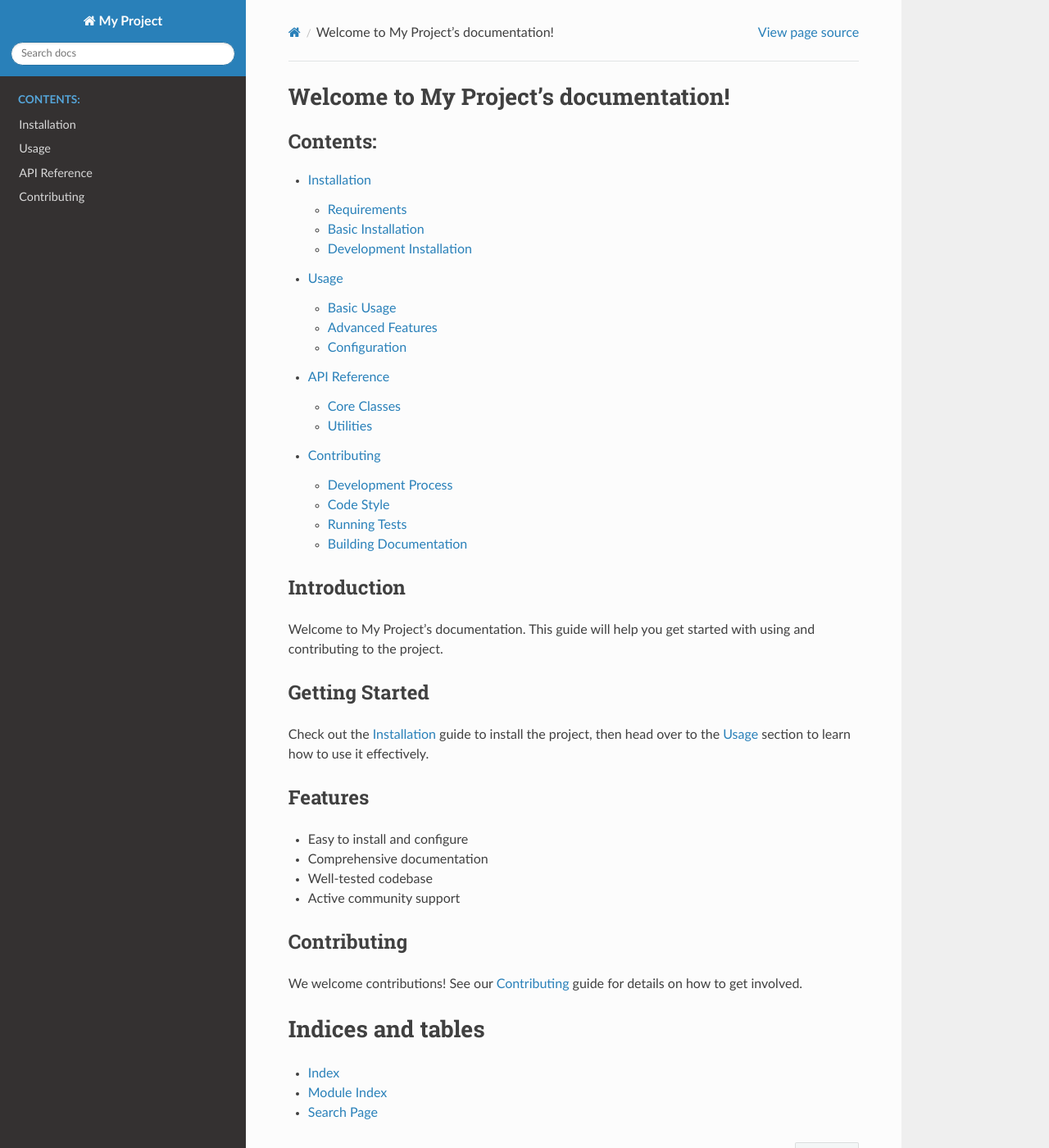
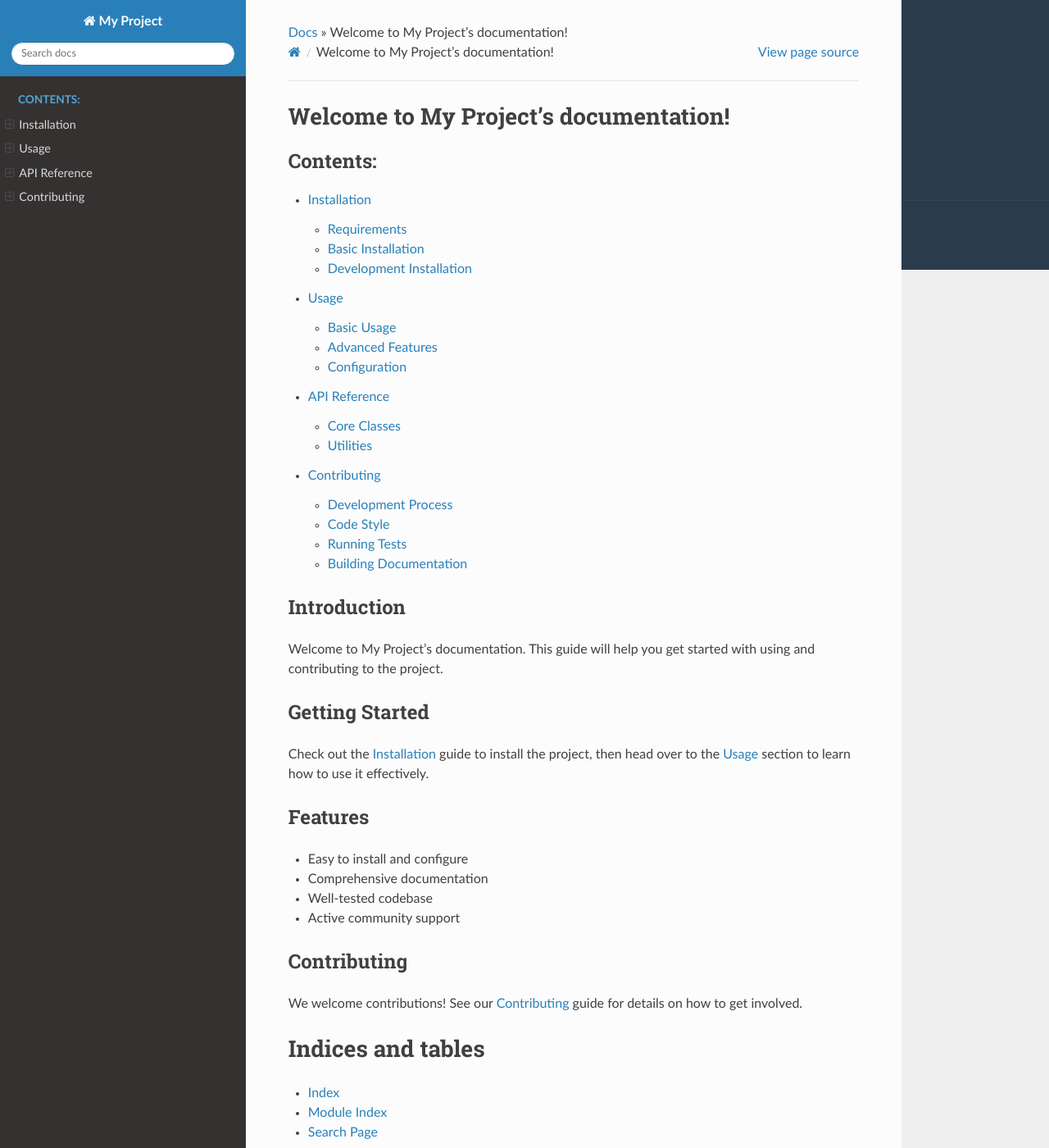
Before and after one commit to princesmith32/home, a Sphinx documentation site: the page built from docs/index.rst, in a window 1280 px wide and 1400 px high. Shown: the whole window at 82% size. Built offline with Sphinx 7.4.7 and the Read the Docs theme 3.1.0, drawn with Linux system fonts in a browser that asks for light colours.

Commit message:
Add files via upload

```diff
--- /dev/null
+++ b/docs/_static/custom.css
@@ -0,0 +1,75 @@
+/* Custom styles for documentation */
+.footer {
+  padding: 2rem 0;
+  background-color: #2c3e50;
+  color: #ecf0f1;
+}
+
+.footer-content {
+  display: flex;
+  justify-content: space-around;
+  flex-wrap: wrap;
+  max-width: 1200px;
+  margin: 0 auto;
+}
+
+.footer-section {
+  margin: 1rem;
+}
+
+.footer-section h4 {
+  color: #ffffff;
+  margin-bottom: 1rem;
+}
+
+.footer-section ul {
+  list-style: none;
+  padding: 0;
+}
+
+.footer-section ul li {
+  margin-bottom: 0.5rem;
+}
+
+.footer-section a {
+  color: #ecf0f1;
+  text-decoration: none;
+}
+
+.footer-section a:hover {
+  color: #3498db;
+}
+
+.footer-bottom {
+  text-align: center;
+  margin-top: 2rem;
+  padding-top: 1rem;
+  border-top: 1px solid #34495e;
+}
+
+.search-container {
+  margin: 1rem 0;
+}
+
+.visually-hidden {
+  position: absolute;
+  width: 1px;
+  height: 1px;
+  padding: 0;
+  margin: -1px;
+  overflow: hidden;
+  clip: rect(0, 0, 0, 0);
+  border: 0;
+}
+
+/* Responsive design */
+@media (max-width: 768px) {
+  .footer-content {
+    flex-direction: column;
+    padding: 0 1rem;
+  }
+
+  .footer-section {
+    margin: 1rem 0;
+  }
+}
--- /dev/null
+++ b/docs/_templates/breadcrumbs.html
@@ -0,0 +1,13 @@
+{% extends "!breadcrumbs.html" %}
+{%- block breadcrumbs %}
+<nav class="breadcrumbs" role="navigation" aria-label="breadcrumbs navigation">
+  <ul class="wy-breadcrumbs">
+    <li><a href="{{ pathto(master_doc) }}">Docs</a> &raquo;</li>
+    {% for doc in parents %}
+      <li><a href="{{ doc.link|e }}">{{ doc.title }}</a> &raquo;</li>
+    {% endfor %}
+    <li>{{ title }}</li>
+  </ul>
+</nav>
+{{ super() }}
+{%- endblock %}
--- /dev/null
+++ b/docs/_templates/layout.html
@@ -0,0 +1,39 @@
+{% extends "!layout.html" %}
+
+{%- block extrahead %}
+<meta charset="utf-8">
+<meta name="viewport" content="width=device-width, initial-scale=1.0">
+<meta name="description" content="Documentation for My Project - A comprehensive Python library">
+<meta name="author" content="Author Name">
+{{ super() }}
+{%- endblock %}
+
+{%- block footer %}
+<footer class="footer">
+  <div class="container">
+    <div class="footer-content">
+      <div class="footer-section">
+        <h4>Quick Links</h4>
+        <ul>
+          <li><a href="{{ pathto('installation') }}">Installation</a></li>
+          <li><a href="{{ pathto('usage') }}">Usage Guide</a></li>
+          <li><a href="{{ pathto('api') }}">API Reference</a></li>
+          <li><a href="{{ pathto('contributing') }}">Contributing</a></li>
+        </ul>
+      </div>
+      <div class="footer-section">
+        <h4>Resources</h4>
+        <ul>
+          <li><a href="https://github.com/username/my-project">GitHub Repository</a></li>
+          <li><a href="{{ pathto('genindex') }}">Index</a></li>
+          <li><a href="{{ pathto('search') }}">Search</a></li>
+        </ul>
+      </div>
+    </div>
+    <div class="footer-bottom">
+      <p>&copy; {{ copyright }}. Built with <a href="https://www.sphinx-doc.org/">Sphinx</a>.</p>
+    </div>
+  </div>
+</footer>
+{{ super() }}
+{%- endblock %}
--- /dev/null
+++ b/docs/_templates/searchbox.html
@@ -0,0 +1,12 @@
+{% extends "!searchbox.html" %}
+{%- block extrahead %}
+<div role="search" class="search-container">
+  <form id="rtd-search-form" class="wy-form" action="{{ pathto('search') }}" method="get">
+    <label for="q" class="visually-hidden">Search Documentation</label>
+    <input type="text" name="q" id="q" placeholder="Search docs" aria-label="Search documentation">
+    <input type="hidden" name="check_keywords" value="yes">
+    <input type="hidden" name="area" value="default">
+  </form>
+</div>
+{{ super() }}
+{%- endblock %}
--- a/docs/conf.py
+++ b/docs/conf.py
@@ -23,3 +23,20 @@
 html_theme_path = [sphinx_rtd_theme.get_html_theme_path()]
 
 html_static_path = ['_static']
+
+# Add custom CSS
+html_css_files = [
+    'custom.css',
+]
+
+# HTML theme options
+html_theme_options = {
+    'navigation_depth': 4,
+    'collapse_navigation': False,
+    'sticky_navigation': True,
+    'includehidden': True,
+    'titles_only': False,
+    'display_version': True,
+    'prev_next_buttons_location': 'bottom',
+    'style_external_links': True,
+}
```
